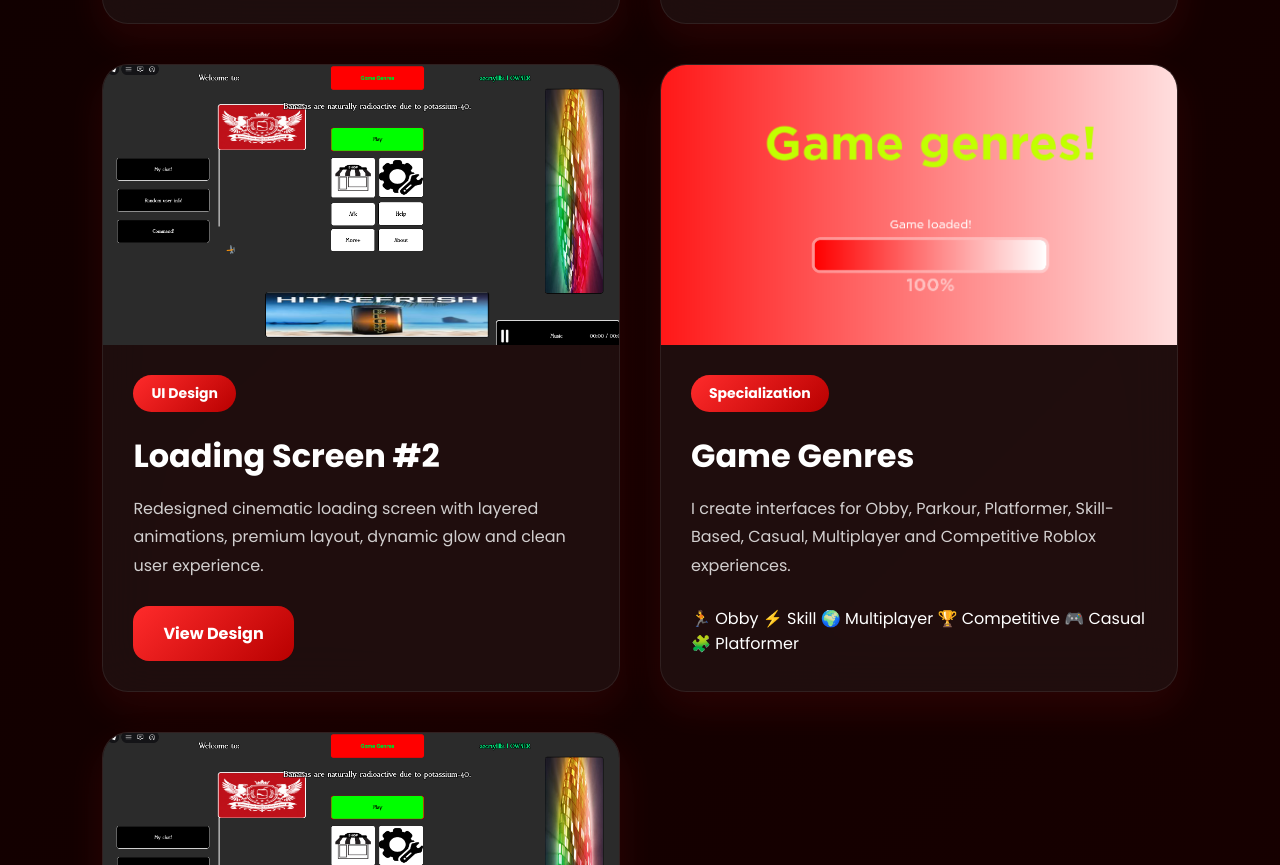
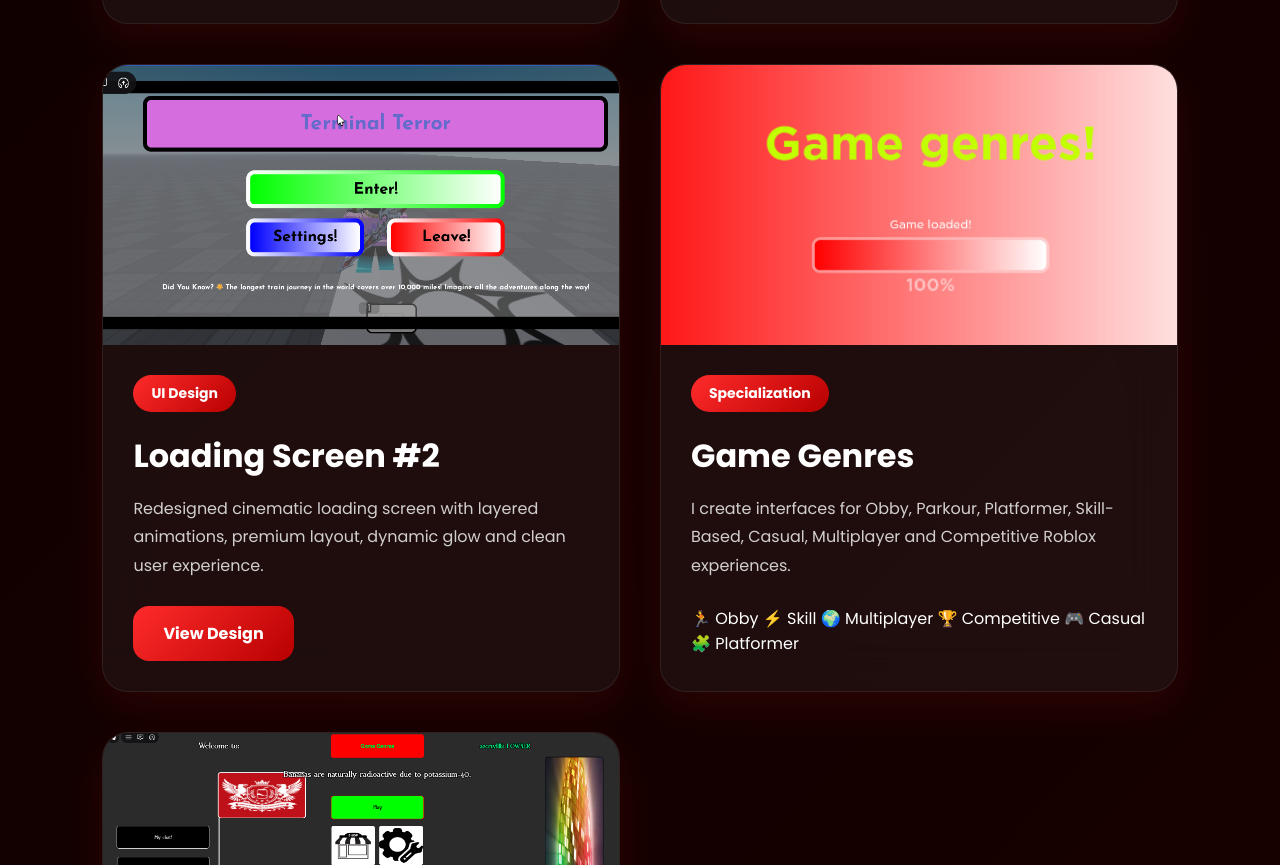
Before and after one commit to cats0da/Soda-s-Portfolio, a plain HTML site: page index.html in a window 1280 px wide. Shown: the part 4181-5046 px from the top of the page. Drawn offline with Linux system fonts and the light colour scheme.

```diff
--- a/index.html
+++ b/index.html
@@ -624,7 +624,7 @@
     <div class="project-card">
 
         <img
-            src="GameGenres2.png"
+            src="TerminalTerrorUi.png"
             alt="Loading Screen 2"
             class="project-image"
         >
```
